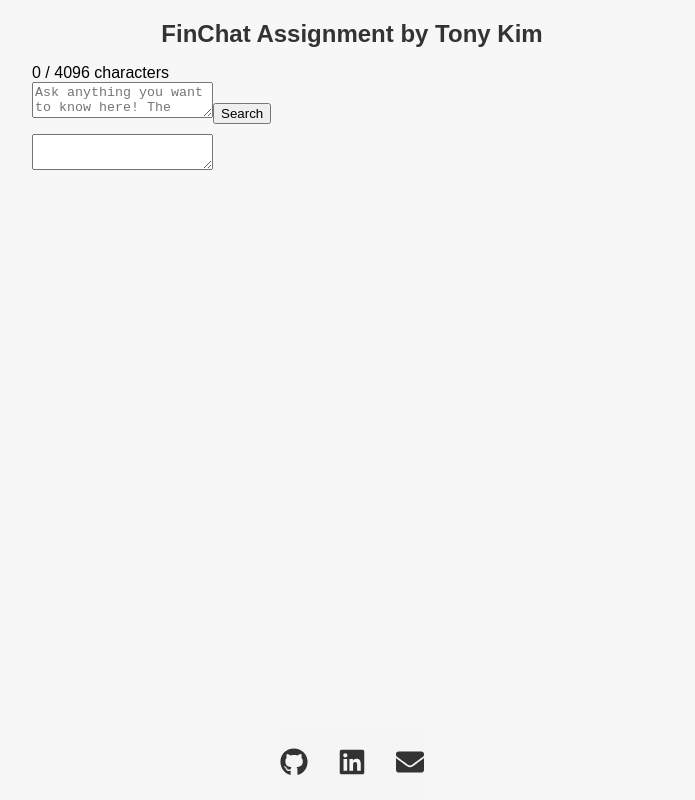
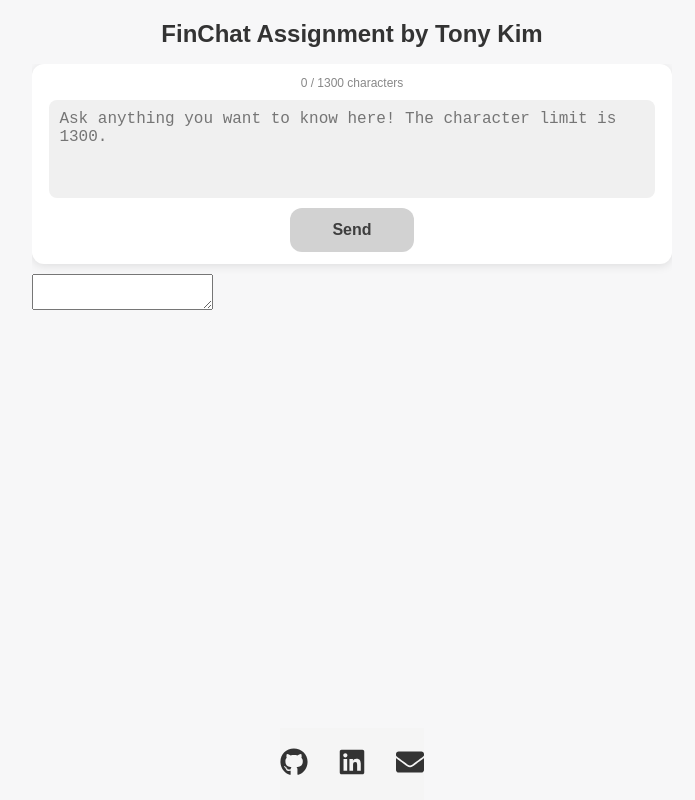
Before and after one commit to TonyKim9401/FinancialPrompt, a React (Create React App) app in the folder frontend/: page / in a window 1280 px wide. Shown: the whole page, without its empty margins (288-983 px from the left). Built offline with nearby package versions, Linux system fonts and the light colour scheme.

Commit message:
chore InputPrompt update
update InputPrompt to have input values from users and send request to backend server.

its design also completely changed

```diff
--- a/frontend/src/pages/prompt/input/InputPrompt.js
+++ b/frontend/src/pages/prompt/input/InputPrompt.js
@@ -1,10 +1,11 @@
 import React, { useState } from "react";
 import axios from "axios";
+import "./InputPrompt.scss";
 
-function InputPrompt() {
+function InputPrompt({ setOutputData }) {
   const [inputPrompt, setInputPrompt] = useState("");
   const [charCount, setCharCount] = useState(inputPrompt.length);
-  const [data, setData] = useState(null);
+  const [isLoading, setIsLoading] = useState(false);
 
   const handleKeyDown = (e) => {
     if (e.key === "Enter") {
@@ -19,6 +20,8 @@
   };
 
   const fetchData = async () => {
+    if (isLoading) return;
+    setIsLoading(true);
     try {
       const response = await axios.post(
         `${process.env.REACT_APP_BACKEND_URL}/openai/summarize`,
@@ -26,24 +29,36 @@
           content: `${inputPrompt}`,
         }
       );
-      setData(response.data);
-      console.log(data);
+      console.log(response.data.answer);
+      setOutputData(response.data.answer);
     } catch (error) {
       console.error("Error fetching financial data:", error);
+      setOutputData("Please try again later.");
     }
+    setIsLoading(false);
   };
 
   return (
-    <div>
-      <div>{charCount} / 4096 characters</div>
+    <div className="input-container">
+      <div className="bottom-bar">
+        <span className="char-count">{charCount} / 1300 characters</span>
+      </div>
       <textarea
+        className="input-box"
         value={inputPrompt}
         onChange={handleChange}
         onKeyDown={handleKeyDown}
-        placeholder="Ask anything you want to know here! The character limit is 4096."
-        maxLength="4096"
+        placeholder="Ask anything you want to know here! The character limit is 1300."
+        maxLength="1301"
+        disabled={isLoading}
       />
-      <button onClick={fetchData}>Search</button>
+      <button
+        className={`send-button ${isLoading ? "loading-button" : ""}`}
+        onClick={fetchData}
+        disabled={isLoading}
+      >
+        {isLoading ? "Loading..." : "Send"}
+      </button>
     </div>
   );
 }
--- /dev/null
+++ b/frontend/src/pages/prompt/input/InputPrompt.scss
@@ -0,0 +1,72 @@
+.input-container {
+  display: flex;
+  flex-direction: column;
+  align-items: center;
+  justify-content: center;
+  gap: 10px;
+  background: white;
+  padding: 12px;
+  border-radius: 12px;
+  box-shadow: 0 2px 10px rgba(0, 0, 0, 0.1);
+}
+
+.input-box {
+  width: 95%;
+  height: 80px;
+  resize: none;
+  border: none;
+  outline: none;
+  font-size: 16px;
+  padding: 10px;
+  border-radius: 8px;
+  background: #f0f0f0;
+  color: #333;
+}
+
+.bottom-bar {
+  display: flex;
+  justify-content: space-between;
+  align-items: center;
+
+  .char-count {
+    font-size: 12px;
+    color: #888;
+  }
+}
+
+.send-button {
+  width: 20%;
+  height: 25%;
+  align-items: center;
+  justify-content: center;
+  padding: 12px 20px;
+  font-size: 16px;
+  font-weight: bold;
+  color: rgb(62, 62, 62);
+  background-color: #d2d2d2;
+  border: none;
+  border-radius: 12px;
+  cursor: pointer;
+  transition: background-color 0.3s ease-in-out;
+
+  &:disabled {
+    background-color: #ccc;
+    cursor: not-allowed;
+  }
+
+  &:hover {
+    background-color: rgb(62, 62, 62);
+    color: #d2d2d2;
+  }
+
+  &.loading-button {
+    background-color: #999;
+    cursor: progress;
+    color: #fff;
+
+    &:hover {
+      background-color: #999;
+      color: #fff;
+    }
+  }
+}
```
